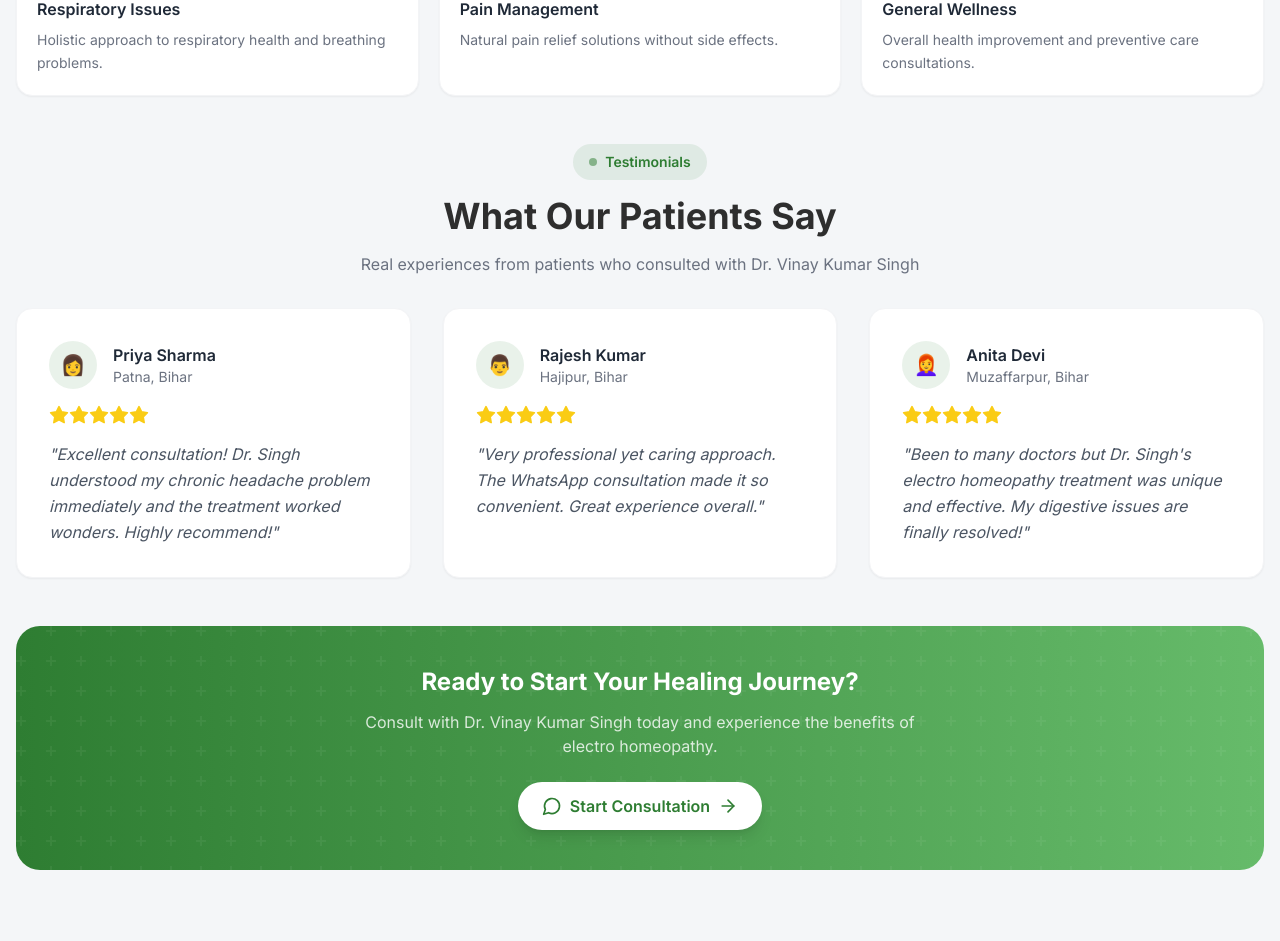
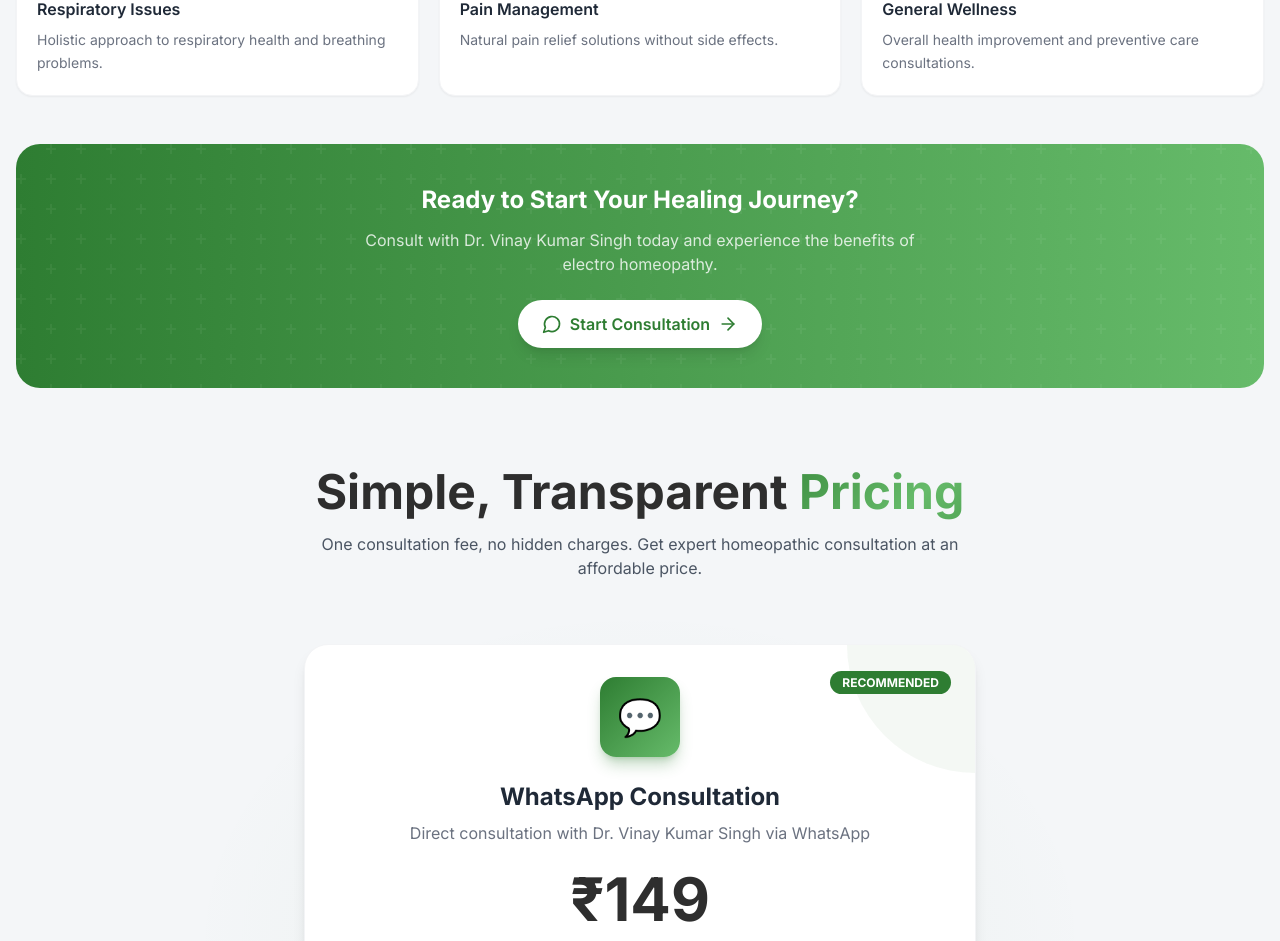
Before and after one commit to kkr313/homeodham, a Next.js app: page / in a window 1280 px wide. Shown: the part 3430-4371 px from the top of the page. Built offline with nearby package versions, Linux system fonts and the light colour scheme.

Commit message:
testimanial duplicate removed

```diff
--- a/src/components/landing/Features.tsx
+++ b/src/components/landing/Features.tsx
@@ -234,59 +234,6 @@ export function Features() {
           </div>
         </motion.div>
 
-        {/* Testimonials */}
-        <motion.div
-          initial={{ opacity: 0, y: 30 }}
-          whileInView={{ opacity: 1, y: 0 }}
-          viewport={{ once: true }}
-          transition={{ duration: 0.6, delay: 0.6 }}
-          className="mt-12"
-        >
-          <div className="text-center mb-8">
-            <span className="inline-flex items-center px-4 py-2 rounded-full bg-primary/10 text-primary text-sm font-semibold mb-4">
-              <span className="w-2 h-2 bg-primary rounded-full mr-2 animate-pulse" />
-              Testimonials
-            </span>
-            <h3 className="text-3xl sm:text-4xl font-bold text-heading">
-              What Our Patients Say
-            </h3>
-            <p className="text-gray-500 mt-4 max-w-2xl mx-auto">
-              Real experiences from patients who consulted with Dr. Vinay Kumar Singh
-            </p>
-          </div>
-
-          <div className="grid md:grid-cols-3 gap-8">
-            {testimonials.map((testimonial, index) => (
-              <motion.div
-                key={testimonial.name}
-                initial={{ opacity: 0, y: 30 }}
-                whileInView={{ opacity: 1, y: 0 }}
-                viewport={{ once: true }}
-                transition={{ duration: 0.6, delay: index * 0.1 }}
-                className="bg-white rounded-2xl p-8 shadow-sm border border-gray-100 hover:shadow-lg transition-all duration-300"
-              >
-                <div className="flex items-center mb-4">
-                  <div className="w-12 h-12 bg-primary/10 rounded-full flex items-center justify-center mr-4">
-                    <span className="text-xl">{testimonial.avatar}</span>
-                  </div>
-                  <div>
-                    <h5 className="font-semibold text-gray-800">{testimonial.name}</h5>
-                    <p className="text-sm text-gray-500">{testimonial.location}</p>
-                  </div>
-                </div>
-                <div className="flex mb-4">
-                  {[...Array(testimonial.rating)].map((_, i) => (
-                    <Star key={i} className="w-5 h-5 text-yellow-400 fill-current" />
-                  ))}
-                </div>
-                <p className="text-gray-600 leading-relaxed italic">
-                  "{testimonial.text}"
-                </p>
-              </motion.div>
-            ))}
-          </div>
-        </motion.div>
-
         {/* CTA Section */}
         <motion.div
           initial={{ opacity: 0, y: 30 }}
```
